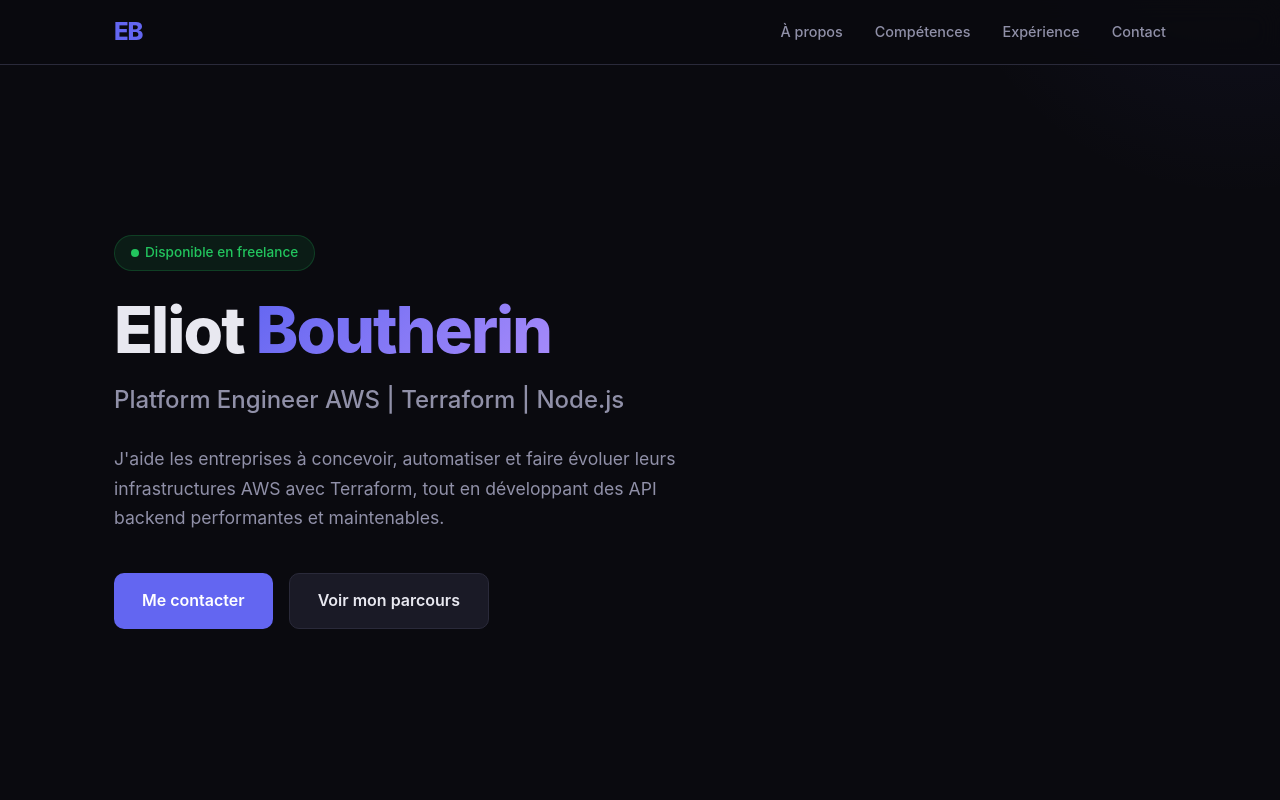
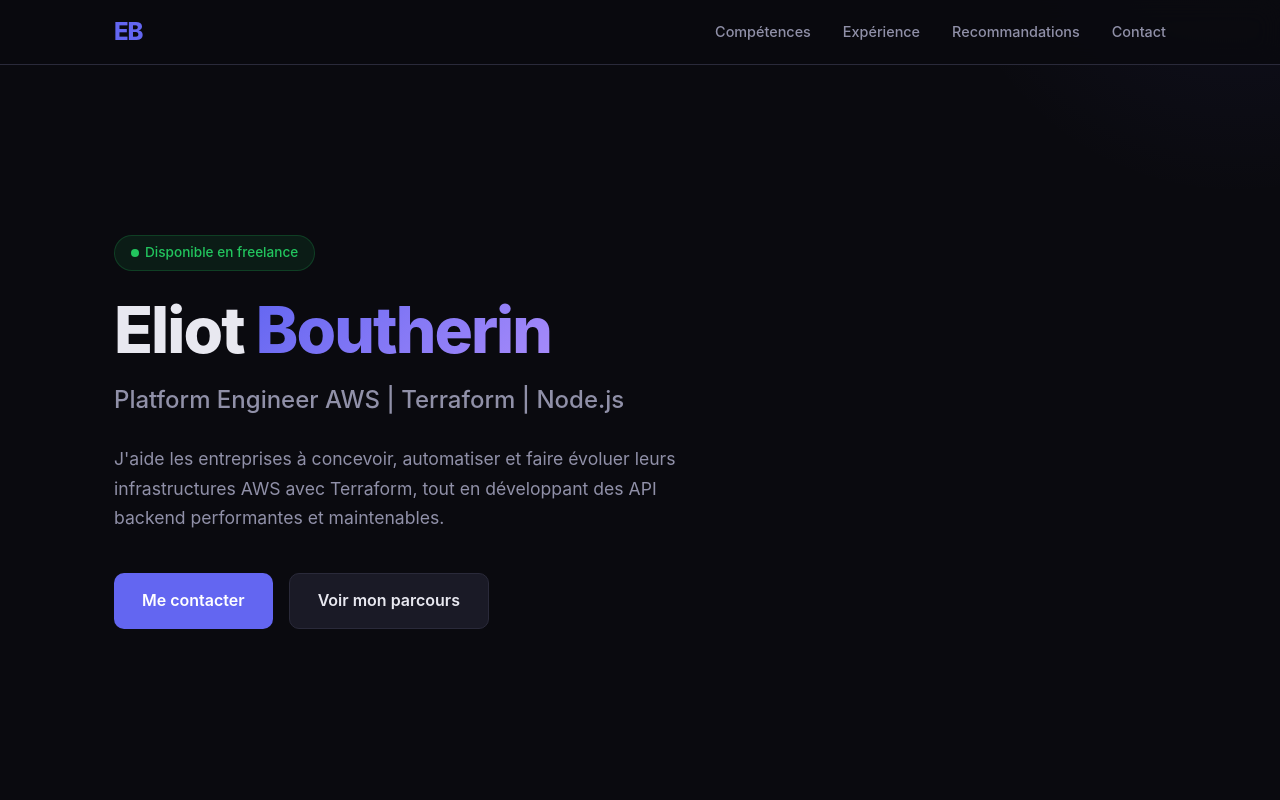
Before and after one commit to ebouther/ebouther.github.io, a Nuxt app: page / in a window 1280 px wide. Shown: the top 800 px of the page. Built offline with nearby package versions, Linux system fonts and the light colour scheme.

Commit message:
chore: google search verification

```diff
--- a/app/components/AppHeader.vue
+++ b/app/components/AppHeader.vue
@@ -11,9 +11,9 @@
 
 <script setup lang="ts">
 const links = [
-  { href: '#about', label: 'À propos' },
   { href: '#skills', label: 'Compétences' },
   { href: '#experience', label: 'Expérience' },
+  { href: '#recommendations', label: 'Recommandations' },
   { href: '#contact', label: 'Contact' },
 ]
 </script>
--- a/nuxt.config.ts
+++ b/nuxt.config.ts
@@ -21,7 +21,8 @@ export default defineNuxtConfig({
         { name: 'twitter:card', content: 'summary' },
         { name: 'twitter:title', content: 'Eliot Boutherin - Platform Engineer AWS' },
         { name: 'twitter:description', content: 'J\'aide les entreprises à concevoir, automatiser et faire évoluer leurs infrastructures AWS avec Terraform.' },
-        { name: 'author', content: 'Eliot Boutherin' }
+        { name: 'author', content: 'Eliot Boutherin' },
+        { name: 'google-site-verification', content: 'ETIOPHBjOIXpdXJDu8YP0NS7DvYF2UhunUqKtEEWzUg' }
       ],
       link: [
         { rel: 'canonical', href: 'https://ebouther.github.io/' }
```
